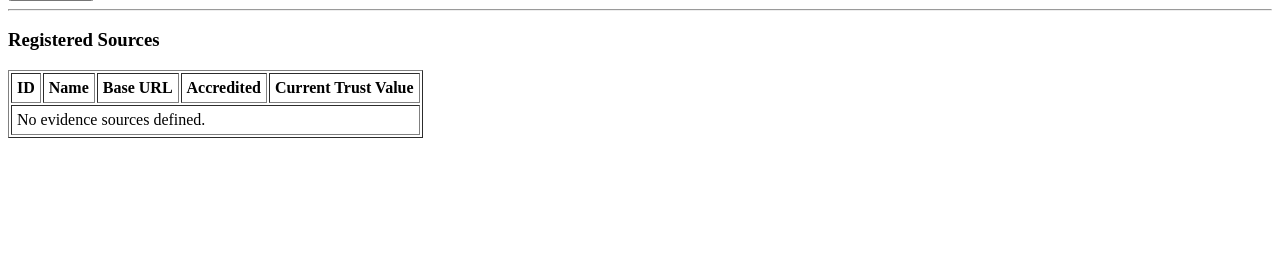
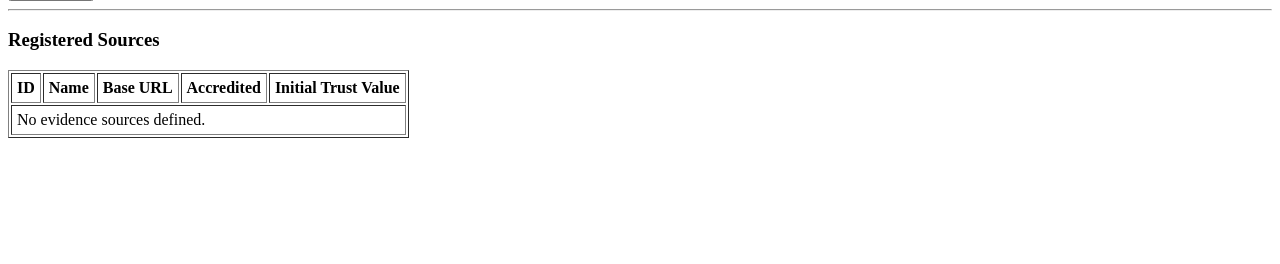
Before and after one commit to rambodpakrooh/TelcoEvaluator, a Flask app: page /evidence-sources in a window 1280 px wide. Shown: the part 440-704 px from the top of the page. Run offline with Flask 3, Linux system fonts and the light colour scheme; data that the repository does not hold is empty.

Commit message:
final version

```diff
--- a/templates/evidence_sources.html
+++ b/templates/evidence_sources.html
@@ -34,7 +34,7 @@
       <th>Name</th>
       <th>Base URL</th>
       <th>Accredited</th>
-      <th>Current Trust Value</th>
+      <th>Initial Trust Value</th>
     </tr>
   </thead>
   <tbody>
```
